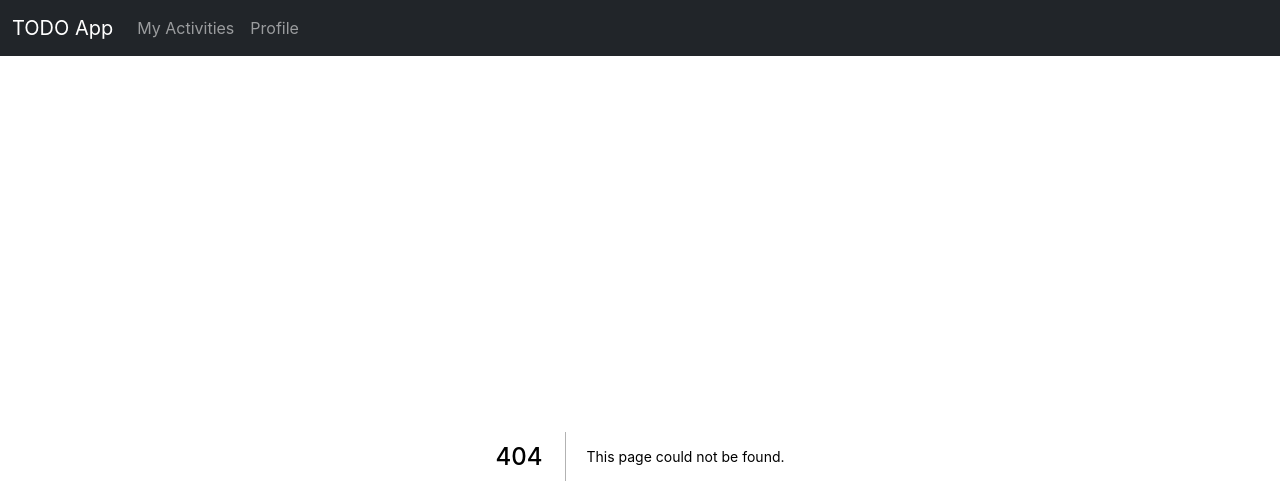
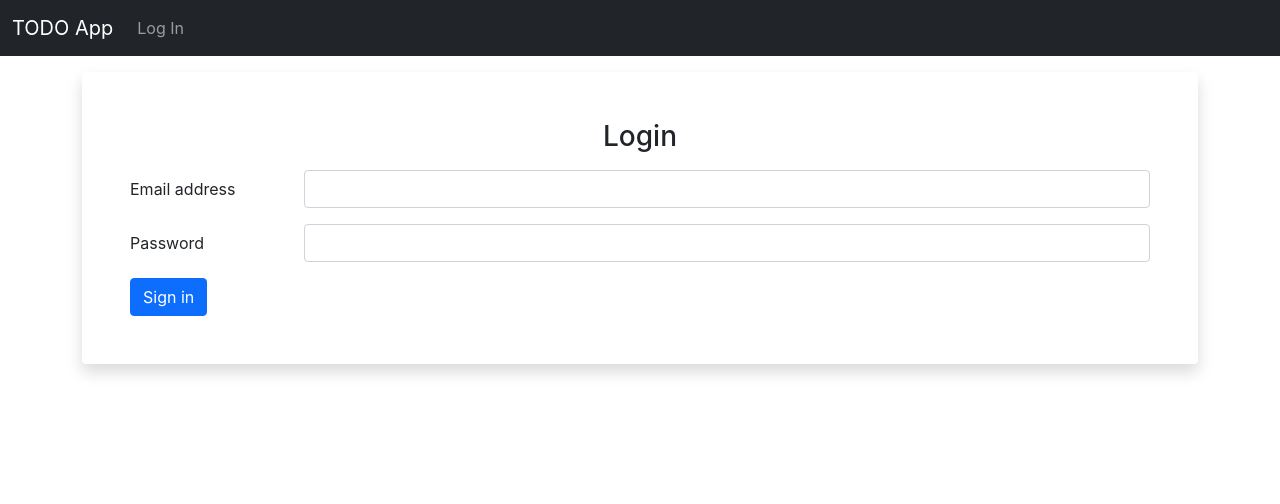
Before and after one commit to victor-tungui/mytodonextjs, a Next.js app: page /authentication in a window 1280 px wide. Before the commit this address had no page. Shown: the top 504 px of the page. Built offline with nearby package versions, Linux system fonts and the light colour scheme; no server answers.

Commit message:
Enable next-auth
Enable next-auth for the application

```diff
--- /dev/null
+++ b/components/authentication/login-form.js
@@ -0,0 +1,73 @@
+import { useRef } from 'react';
+import { signIn } from 'next-auth/client';
+import { useRouter } from 'next/router';
+
+function LoginForm() {
+  let emailRef = useRef();
+  let passwordRef = useRef();
+  const router = useRouter();
+
+  async function submitLoginHandler(event) {
+    event.preventDefault();
+
+    const emailValue = emailRef.current.value;
+    const passwordValue = passwordRef.current.value;
+
+    const loginResult = await signIn('credentials', {
+      redirect: false,
+      email: emailValue,
+      password: passwordValue,
+    });
+
+    if (!loginResult.error) {
+      router.replace('/activities');
+    }
+  }
+
+  return (
+    <div className='shadow p-5 mt-3 rounded'>
+      <form>
+        <p className='h3 text-center mb-3'>Login</p>
+        <div className='row mb-3'>
+          <label htmlFor='email' className='col-sm-2 col-form-label'>
+            Email address
+          </label>
+          <div className='col-sm-10'>
+            <input
+              type='email'
+              className='form-control'
+              required
+              id='email'
+              ref={emailRef}
+            />
+          </div>
+        </div>
+
+        <div className='row mb-3'>
+          <label htmlFor='password' className='col-sm-2 col-form-label'>
+            Password
+          </label>
+          <div className='col-sm-10'>
+            <input
+              type='password'
+              className='form-control'
+              required
+              id='password'
+              ref={passwordRef}
+            />
+          </div>
+        </div>
+
+        <button
+          type='button'
+          className='btn btn-primary'
+          onClick={submitLoginHandler}
+        >
+          Sign in
+        </button>
+      </form>
+    </div>
+  );
+}
+
+export default LoginForm;
--- a/components/ui/layout/layout.js
+++ b/components/ui/layout/layout.js
@@ -1,16 +1,16 @@
-import { Fragment } from "react";
-import Head from "next/head";
-import Navigation from "./navigation";
+import { Fragment } from 'react';
+import Head from 'next/head';
+import Navigation from './navigation';
 
 function Layout(props) {
   return (
     <Fragment>
       <Head>
-        <meta name="viewport" content="viewport-fit=cover" />
-        <meta name="description" content="My ToDO Application" />
+        <meta name='viewport' content='width=device-width, initial-scale=1' />
+        <meta name='description' content='My TODO Application' />
       </Head>
       <Navigation />
-      <main className="container">{props.children}</main>
+      <main className='container'>{props.children}</main>
     </Fragment>
   );
 }
--- a/components/ui/layout/navigation.js
+++ b/components/ui/layout/navigation.js
@@ -1,6 +1,16 @@
 import Link from 'next/link';
+import { signOut, useSession } from 'next-auth/client';
 
 function Navigation() {
+  const [session, loading] = useSession();
+  const isLoggedIn = session && !loading;
+
+  function logOutHandler(event) {
+    event.preventDefault();
+
+    signOut();
+  }
+
   return (
     <nav className='navbar navbar-expand-lg navbar-dark bg-dark'>
       <div className='container-fluid'>
@@ -9,16 +19,34 @@ function Navigation() {
         </a>
         <div className='collapse navbar-collapse' id='navbarCollapse'>
           <ul className='navbar-nav me-auto mb-2 mb-md-0'>
+            {isLoggedIn && (
               <li className='nav-item'>
                 <Link href='/activities'>
                   <a className='nav-link'>My Activities </a>
                 </Link>
               </li>
+            )}
+            {isLoggedIn && (
               <li className='nav-item'>
                 <Link href='/profile'>
                   <a className='nav-link'>Profile</a>
                 </Link>
               </li>
+            )}
+            {isLoggedIn && (
+              <li className='nav-item'>
+                <a className='nav-link' href='#' onClick={logOutHandler}>
+                  Log Out
+                </a>
+              </li>
+            )}
+            {!isLoggedIn && (
+              <li className='nav-item'>
+                <Link href='/authentication'>
+                  <a className='nav-link'>Log In</a>
+                </Link>
+              </li>
+            )}
           </ul>
         </div>
       </div>
--- /dev/null
+++ b/library/session/session-validator.js
@@ -0,0 +1,25 @@
+import { getSession } from 'next-auth/client';
+
+export async function validateSession(request) {
+  const session = await getSession({ req: request });
+
+  const redirectLoggedOut = {
+    redirect: {
+      destination: '/authentication',
+      permanent: false,
+    },
+  };
+
+  const redirectLoggedIn = {
+    redirect: {
+      destination: '/activities',
+      permanent: false,
+    },
+  };
+
+  return {
+    redirectLoggedOut: redirectLoggedOut,
+    redirectLoggedIn: redirectLoggedIn,
+    session: session,
+  };
+}
--- a/package.json
+++ b/package.json
@@ -8,8 +8,10 @@
     "start": "next start"
   },
   "dependencies": {
+    "axios": "^0.21.1",
     "bootstrap": "^5.0.0-beta3",
     "next": "10.0.7",
+    "next-auth": "^3.13.3",
     "react": "17.0.1",
     "react-dom": "17.0.1"
   }
--- a/pages/_app.js
+++ b/pages/_app.js
@@ -1,12 +1,16 @@
-import Layout from "../components/ui/layout/layout";
-import "bootstrap/dist/css/bootstrap.css";
-import "../styles/globals.css";
+import { Provider } from 'next-auth/client';
+
+import Layout from '../components/ui/layout/layout';
+import 'bootstrap/dist/css/bootstrap.css';
+import '../styles/globals.css';
 
 function MyApp({ Component, pageProps }) {
   return (
-    <Layout>
-      <Component {...pageProps} />
-    </Layout>
+    <Provider session={pageProps.session}>
+      <Layout>
+        <Component {...pageProps} />
+      </Layout>
+    </Provider>
   );
 }
 
--- /dev/null
+++ b/pages/authentication/index.js
@@ -0,0 +1,20 @@
+import LoginForm from '../../components/authentication/login-form';
+import { validateSession } from '../../library/session/session-validator';
+
+function AuthPage() {
+  return <LoginForm />;
+}
+
+export default AuthPage;
+
+export async function getServerSideProps(context) {
+  let auth = await validateSession(context.req);
+
+  if (auth.session) {
+    return auth.redirectLoggedIn;
+  }
+
+  return {
+    props: {},
+  };
+}
```
Also changed, not shown: pages/activities/index.js (+31 -1 lines), pages/api/auth/[...nextauth].js (added, +49 -0 lines), 1 other file (tests, documents, lock files or other folders). Lines whose indentation alone changed are shown as unchanged.
